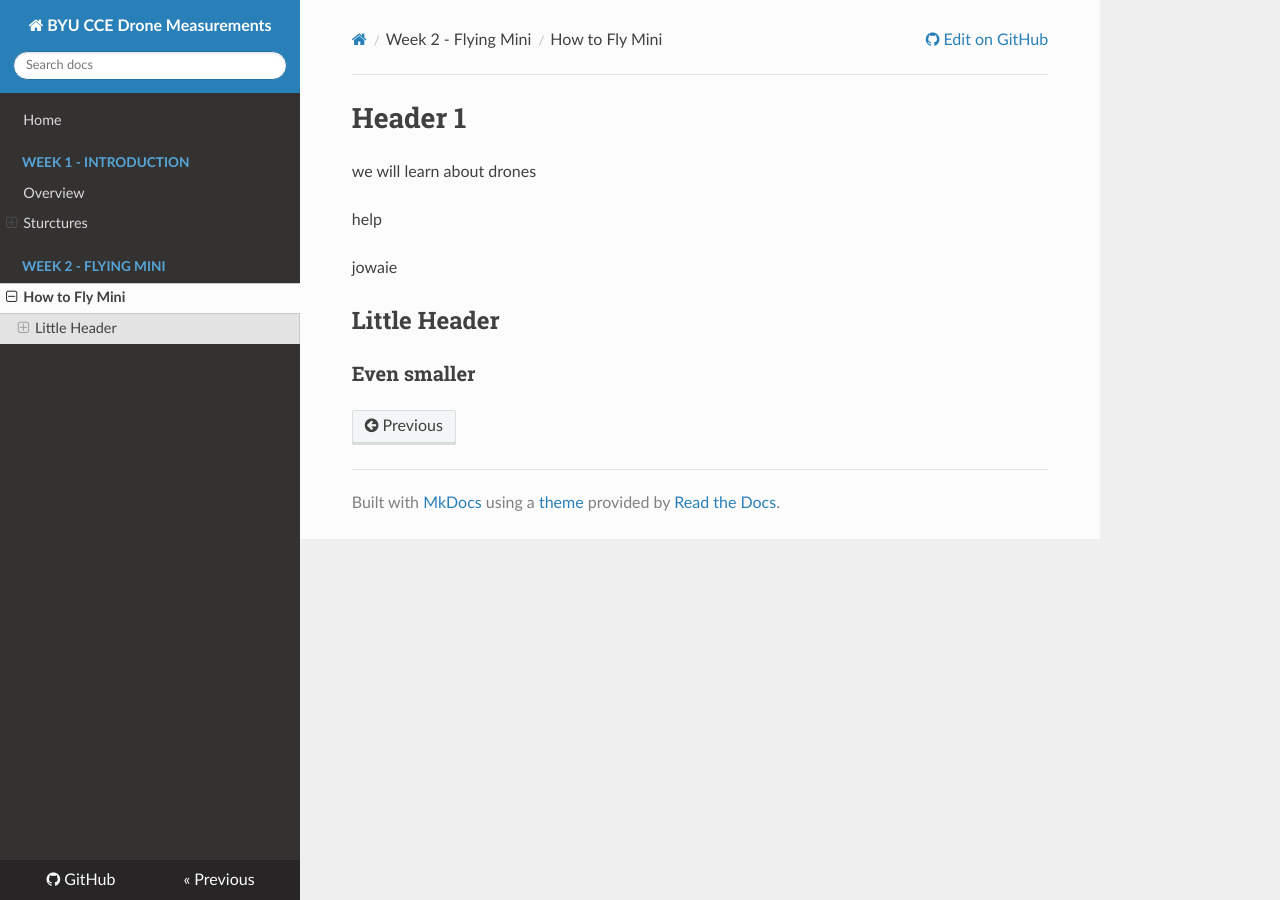
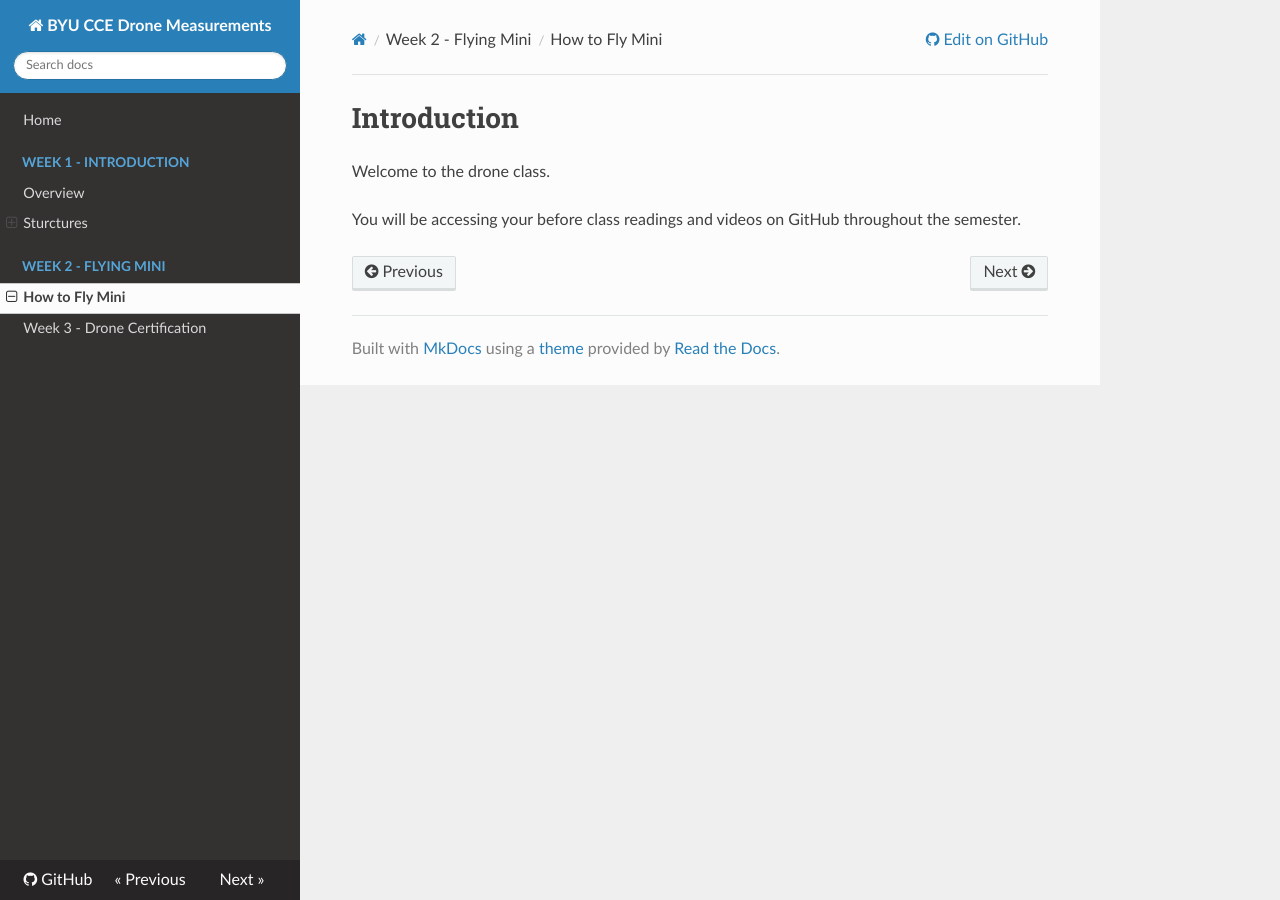
Before and after one commit to gus-p-williams/byu-cce-drone_measurements, an MkDocs documentation site: the page built from docs/week_02/How_to_Fly_DJI_Mini.md, in a window 1280 px wide. Built offline with MkDocs 1.6.1, drawn with Linux system fonts in a browser that asks for light colours; nearby versions of some CDN libraries.

Commit message:
Created Week 3

```diff
--- a/docs/week_02/How_to_Fly_DJI_Mini.md
+++ b/docs/week_02/How_to_Fly_DJI_Mini.md
@@ -1,8 +1,5 @@
-# Header 1
-we will learn about drones
+# Introduction
 
-help
+Welcome to the drone class.
 
-jowaie
-## Little Header
-### Even smaller
+You will be accessing your before class readings and videos on GitHub throughout the semester.
--- a/mkdocs.yml
+++ b/mkdocs.yml
@@ -25,3 +25,4 @@ nav:
           - Structure of the Course: week_01/class_struc.md
   - Week 2 - Flying Mini:
     - How to Fly Mini: week_02/How_to_Fly_DJI_Mini.md
+  - Week 3 - Drone Certification: week_03/Test_Prep_pt2.md
```
Also changed, not shown: docs/week_03/Test_Prep_pt2.md (added, +1 -0 lines).
